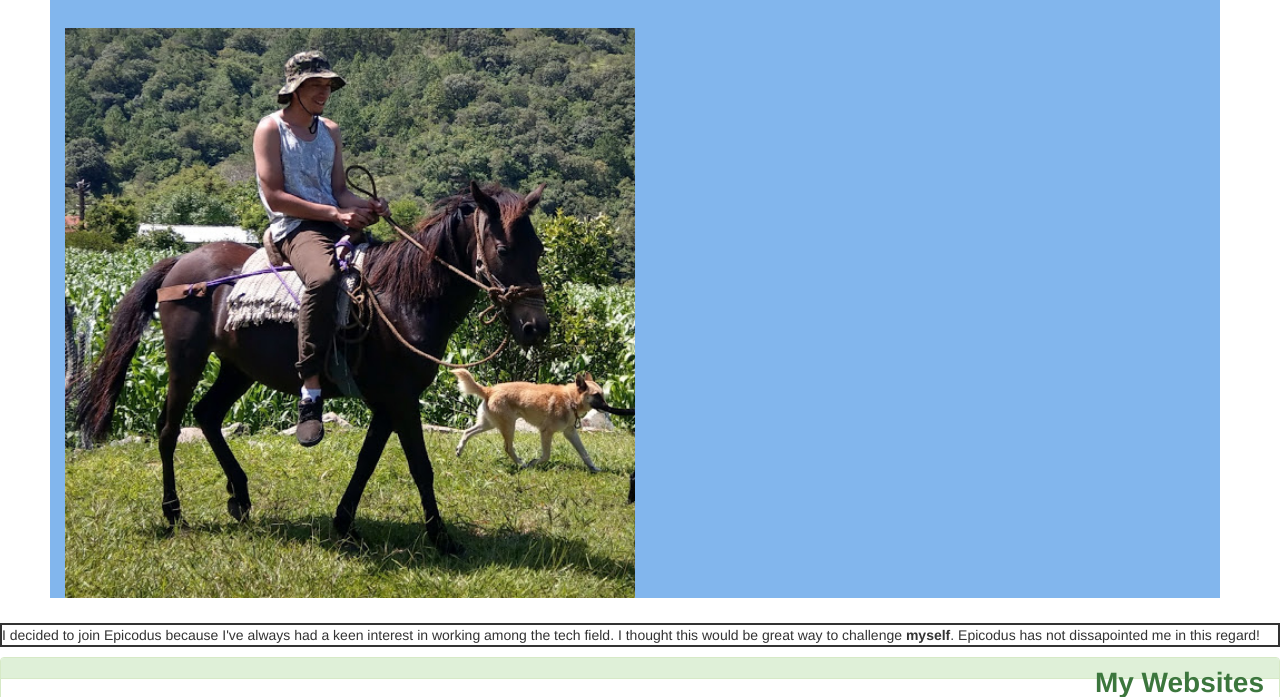
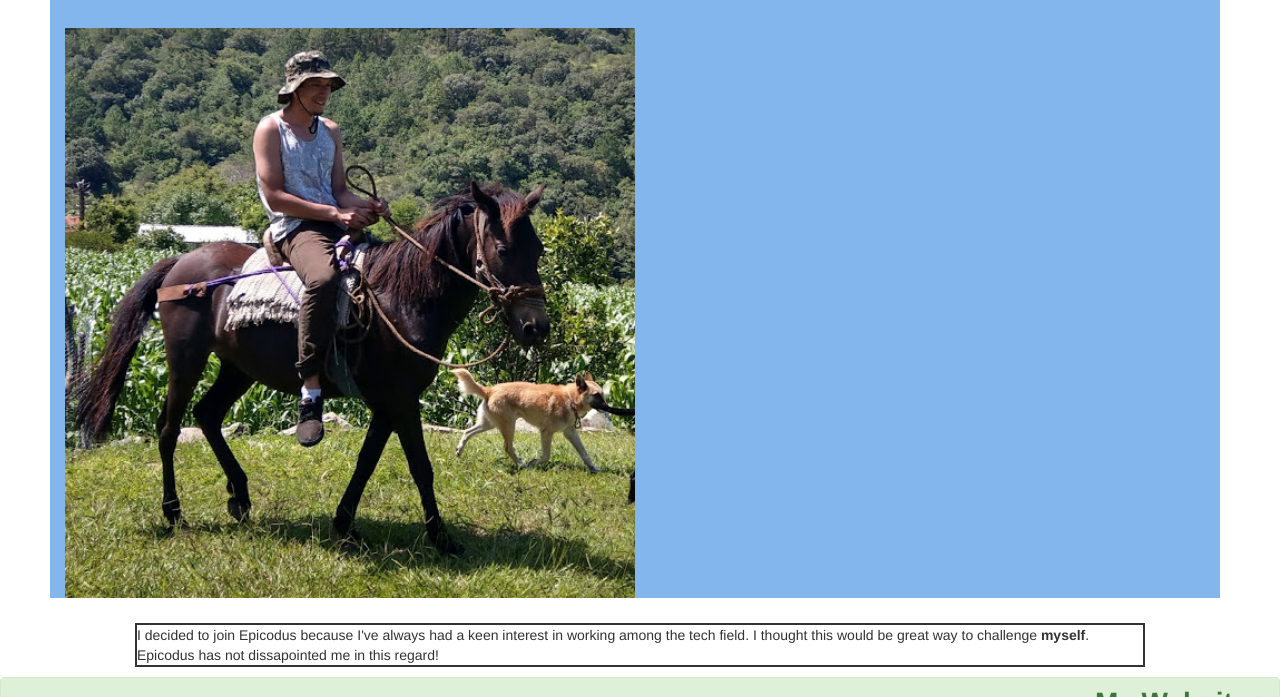
Before and after one commit to liquid-linx/my-first-solo-project, a plain HTML site: page index.html in a window 1280 px wide. Shown: the part 255-952 px from the top of the page. Drawn offline with Linux system fonts and the light colour scheme.

Commit message:
added padding to column

```diff
--- a/css/styles.css
+++ b/css/styles.css
@@ -8,6 +8,11 @@
 .container-main header{
   size: 40px;
   height: auto;
+}
+
+.col-md-12 {
+  padding-right: 150px;
+  padding-left: 150px;
 }
 
 h1 {
```
